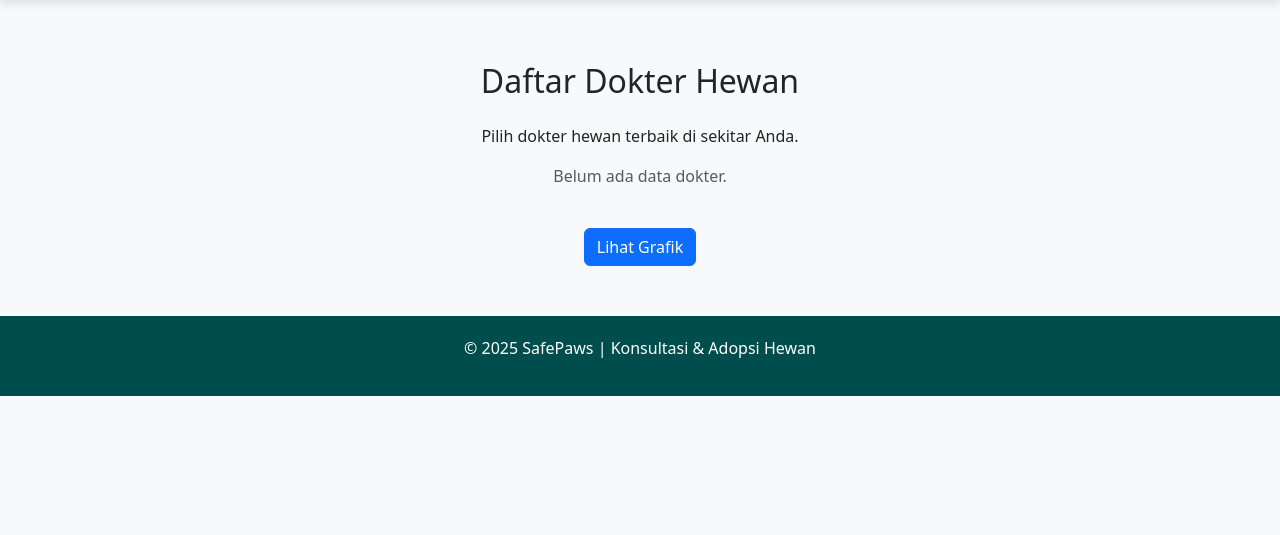
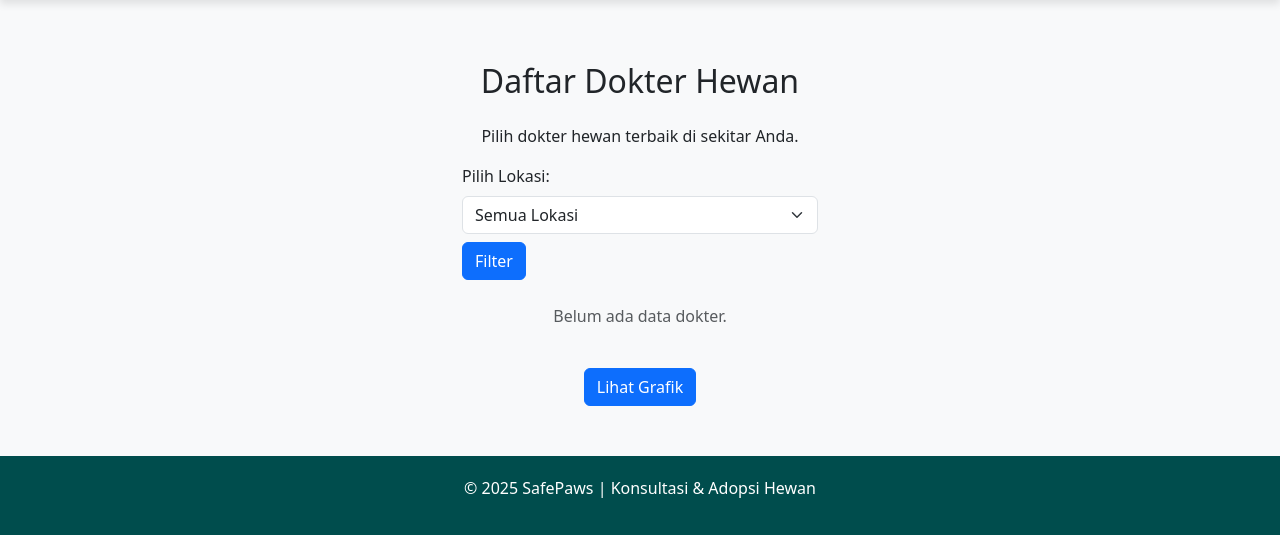
Before and after one commit to rasya-rafika/safepaws.com, a PHP site: page /dokter.php in a window 1280 px wide. Shown: the part 56-591 px from the top of the page. Run offline with PHP 8.4, Linux system fonts and the light colour scheme; data that the repository does not hold is empty; some libraries are stand-ins or nearby versions.

Commit message:
tambah fitur filter lokasi

```diff
--- a/dokter.php
+++ b/dokter.php
@@ -41,9 +41,36 @@ if (!$conn) {
     <h2 class="text-center mb-4">Daftar Dokter Hewan</h2>
     <p class="text-center">Pilih dokter hewan terbaik di sekitar Anda.</p>
 
+    <!-- Filter Lokasi -->
+    <div class="row mb-4">
+        <div class="col-md-4 offset-md-4">
+            <form method="GET" action="">
+                <label for="lokasi" class="form-label">Pilih Lokasi:</label>
+                <select class="form-select" name="lokasi" id="lokasi">
+                    <option value="">Semua Lokasi</option>
+                    <option value="Jakarta" <?= isset($_GET['lokasi']) && $_GET['lokasi'] == 'Jakarta' ? 'selected' : '' ?>>Jakarta</option>
+                    <option value="Bandung" <?= isset($_GET['lokasi']) && $_GET['lokasi'] == 'Bandung' ? 'selected' : '' ?>>Bandung</option>
+                    <option value="Surabaya" <?= isset($_GET['lokasi']) && $_GET['lokasi'] == 'Surabaya' ? 'selected' : '' ?>>Surabaya</option>
+                    <option value="Bali" <?= isset($_GET['lokasi']) && $_GET['lokasi'] == 'Bali' ? 'selected' : '' ?>>Bali</option>
+                    <!-- Tambahkan lokasi lainnya sesuai kebutuhan -->
+                </select>
+                <button type="submit" class="btn btn-primary mt-2">Filter</button>
+            </form>
+        </div>
+    </div>
+
     <div class="row">
         <?php
-        $query = "SELECT * FROM dokter";
+        // Ambil lokasi yang dipilih dari parameter GET
+        $lokasiFilter = isset($_GET['lokasi']) ? $_GET['lokasi'] : '';
+
+        // Modifikasi query untuk memfilter berdasarkan lokasi
+        if ($lokasiFilter) {
+            $query = "SELECT * FROM dokter WHERE lokasi LIKE '%$lokasiFilter%'";
+        } else {
+            $query = "SELECT * FROM dokter";
+        }
+
         $result = mysqli_query($conn, $query);
 
         if (mysqli_num_rows($result) > 0) {
@@ -57,12 +84,10 @@ if (!$conn) {
                             <h5 class="card-title"><?= htmlspecialchars($row['nama']) ?></h5>
                             <p class="card-text">Pengalaman: <strong><?= htmlspecialchars($row['pengalaman']) ?></strong> tahun</p>
                             <p class="card-text">Rating: <strong><?= number_format($row['rating'], 1) ?></strong> ⭐</p>
-
-                            <div class="d-flex justify-content-between">
-                                <button type="button" class="btn btn-warning" data-bs-toggle="modal" data-bs-target="#ratingModal<?= $row['id_dokter'] ?>">
-                                    Beri Rating
-                                </button>
-                                <a href="lokasi_dokter.php?id=<?= $row['id_dokter'] ?>" class="btn btn-primary">Lihat Lokasi</a>
+                            <p class="card-text">Lokasi: <strong><?= htmlspecialchars($row['lokasi']) ?></strong></p>
+                        <div class="d-flex justify-content-end">
+                      <button type="button" class="btn btn-warning" data-bs-toggle="modal" data-bs-target="#ratingModal<?= $row['id_dokter'] ?>">
+                          Beri Rating
                             </div>
                         </div>
                     </div>
```
Also changed, not shown: asset/dokter bali.jpeg (added).
